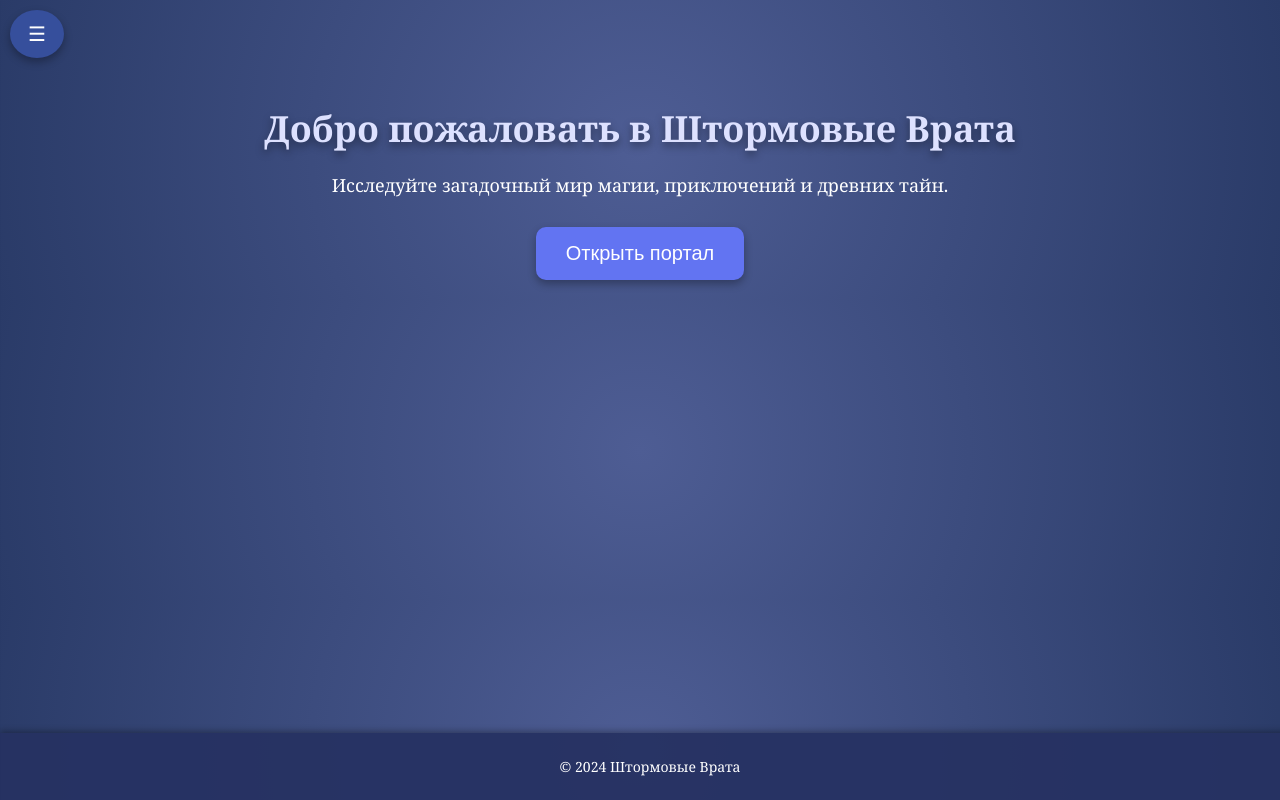
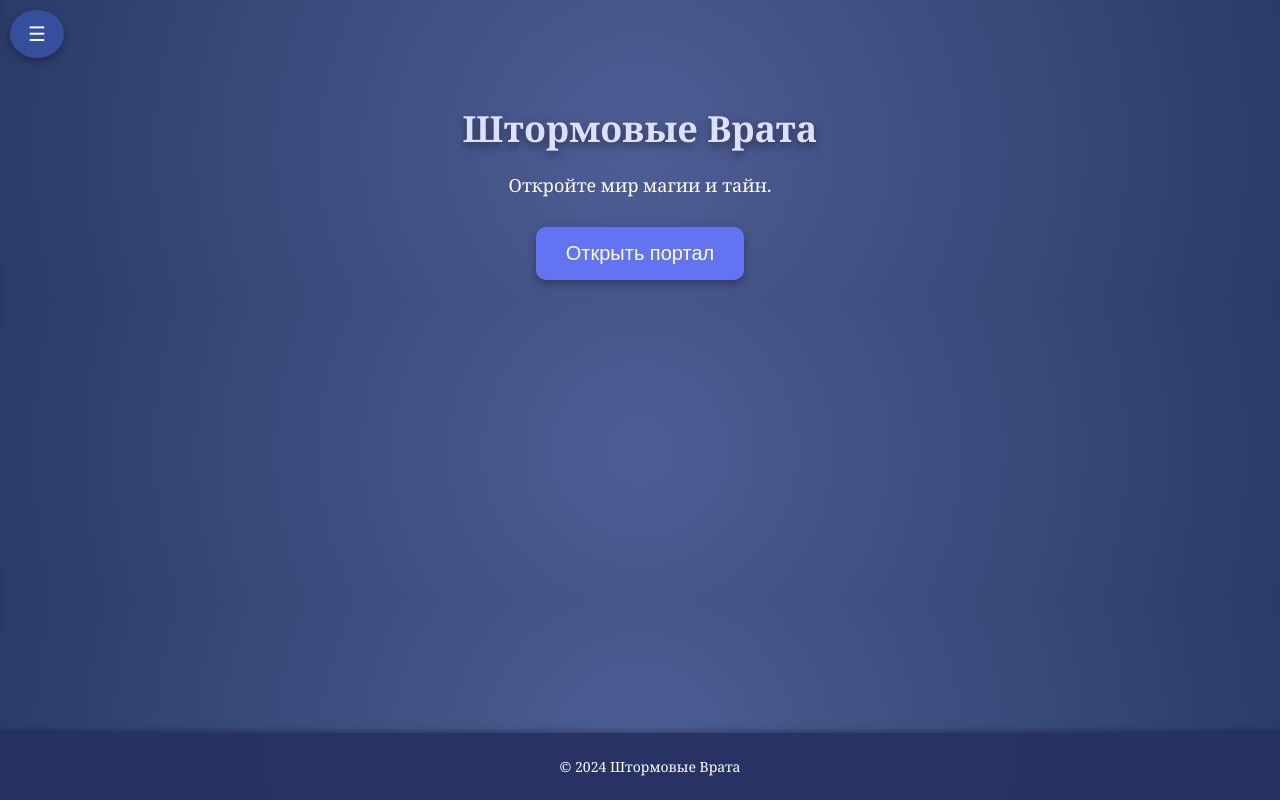
Before and after one commit to GMSiNoaDeR/StormGate, a plain HTML site: page index.html in a window 1280 px wide. Drawn offline with Linux system fonts and the light colour scheme.

Commit message:
Update index.html

```diff
--- a/index.html
+++ b/index.html
@@ -20,8 +20,8 @@
 
     <!-- Основной контент -->
     <main class="main-content">
-        <h1>Добро пожаловать в Штормовые Врата</h1>
-        <p>Исследуйте загадочный мир магии, приключений и древних тайн.</p>
+        <h1>Штормовые Врата</h1>
+        <p>Откройте мир магии и тайн.</p>
         <button class="magic-button" onclick="openPortal()">Открыть портал</button>
     </main>
 
@@ -39,7 +39,7 @@
 
         // Действие кнопки "Открыть портал"
         function openPortal() {
-            alert('Портал открыт! Добро пожаловать!');
+            alert('Портал открыт! Добро пожаловать в мир приключений!');
         }
     </script>
 </body>
```
